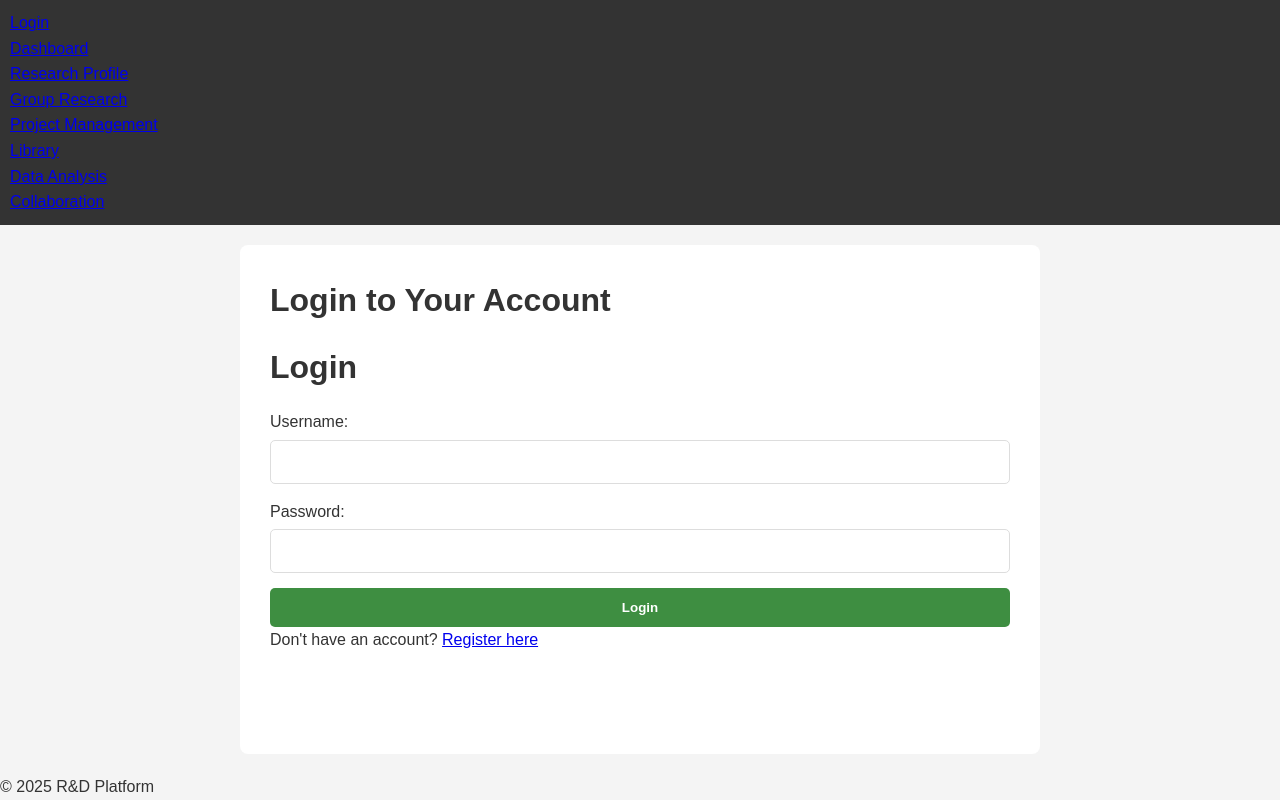
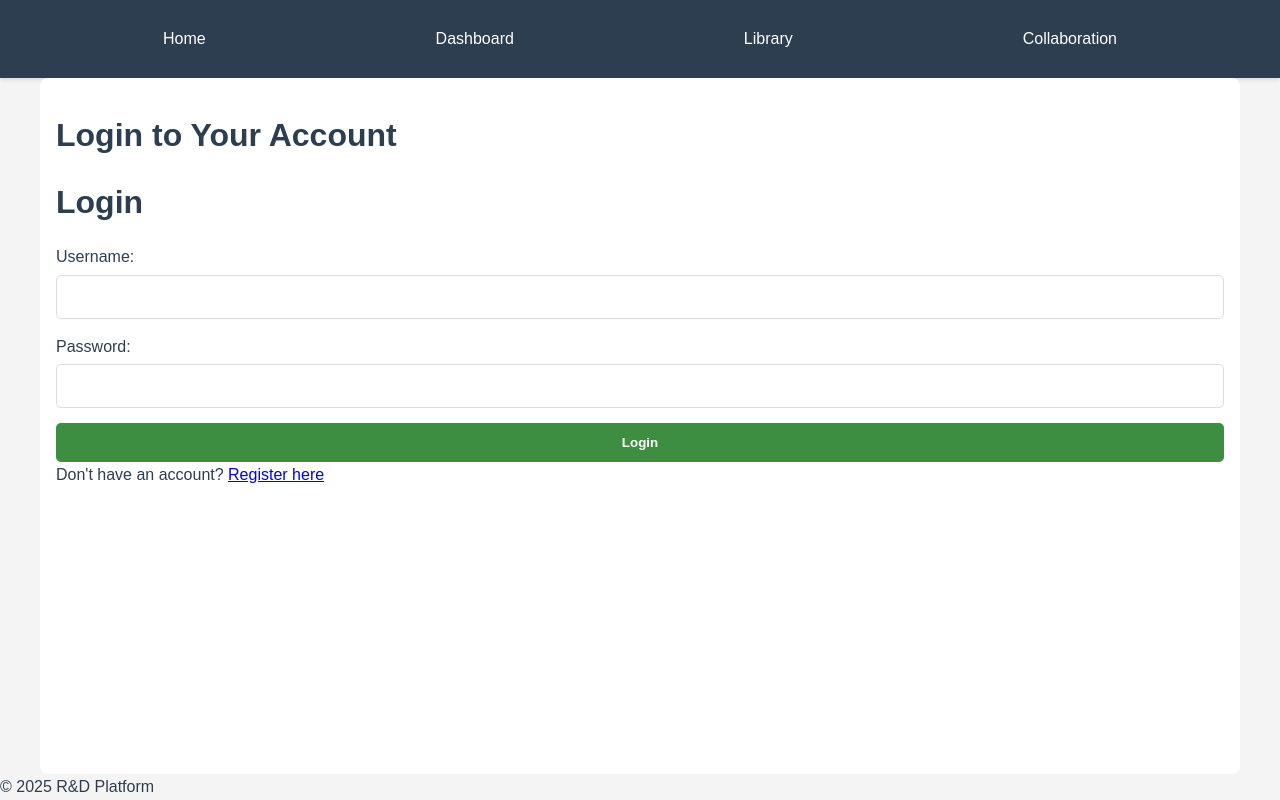
Before and after one commit to rah1809/webdiv-project-, a Flask app: page /login in a window 1280 px wide. Run offline with Flask 3, Linux system fonts and the light colour scheme.

Commit message:
Update base template and styling

```diff
--- a/static/css/styles.css
+++ b/static/css/styles.css
@@ -1,15 +1,10 @@
 /* Global Variables for consistent colors */
 :root {
-    --primary-color: #2196F3;
-    --secondary-color: #4CAF50;
-    --accent-color: #FF9800;
-    --danger-color: #f44336;
-    --text-color: #333333;
-    --light-text: #ffffff;
-    --background-color: #f5f5f5;
-    --card-background: #ffffff;
-    --border-color: #e0e0e0;
-    --hover-color: #1976D2;
+    --bg-primary: #f5f7fa;
+    --nav-bg: #2c3e50;
+    --nav-hover: #34495e;
+    --text-primary: #2c3e50;
+    --text-light: #ffffff;
 }
 
 /* Base Styles */
@@ -21,10 +16,11 @@
 
 html, body {
     height: 100%;
-    font-family: 'Inter', 'Arial', sans-serif;
-    background-color: var(--background-color);
-    color: var(--text-color);
+    font-family: 'Inter', sans-serif;
+    background-color: var(--bg-primary);
+    color: var(--text-primary);
     line-height: 1.6;
+    margin: 0;
 }
 
 body {
@@ -42,8 +38,9 @@
 }
 
 .nav-menu {
-    background-color: var(--primary-color);
+    background-color: var(--nav-bg);
     padding: 1rem 0;
+    box-shadow: 0 2px 4px rgba(0,0,0,0.1);
 }
 
 .nav-menu a {
@@ -276,3 +273,29 @@
     font-weight: 600;
     margin-bottom: 1rem;
 }
+
+.menu {
+    display: flex;
+    gap: 1rem;
+    list-style: none;
+    margin: 0;
+    padding: 0;
+}
+
+.nav-link {
+    color: var(--text-light);
+    text-decoration: none;
+    padding: 0.5rem 1rem;
+    border-radius: 4px;
+    transition: background-color 0.3s ease;
+}
+
+.nav-link:hover {
+    background-color: var(--nav-hover);
+}
+
+.main-content {
+    padding: 2rem 1rem;
+    max-width: 1200px;
+    margin: 0 auto;
+}
--- a/templates/base.html
+++ b/templates/base.html
@@ -3,28 +3,26 @@
 <head>
   <meta charset="UTF-8">
   <meta name="viewport" content="width=device-width, initial-scale=1.0">
-  <title>{% block title %}My R&D Project{% endblock %}</title>
+  <title>{% block title %}Research Platform{% endblock %}</title>
+  <!-- Add Google Font -->
+  <link href="https://fonts.googleapis.com/css2?family=Inter:wght@400;500;600&display=swap" rel="stylesheet">
   <link rel="stylesheet" href="{{ url_for('static', filename='css/styles.css') }}">
   {% block styles %}
   {% endblock %}
 </head>
 <body>
-  <!-- Navigation -->
-  <nav>
-    <ul>
-      <li><a href="{{ url_for('login') }}">Login</a></li>
-      <li><a href="{{ url_for('dashboard') }}">Dashboard</a></li>
-      <li><a href="{{ url_for('research_profile') }}">Research Profile</a></li>
-      <li><a href="{{ url_for('group_research') }}">Group Research</a></li>
-      <li><a href="{{ url_for('project_management') }}">Project Management</a></li>
-      <li><a href="{{ url_for('library') }}">Library</a></li>
-      <li><a href="{{ url_for('data_analysis') }}">Data Analysis</a></li>
-      <li><a href="{{ url_for('collaboration') }}">Collaboration</a></li>
-    </ul>
+  <nav class="nav-menu">
+    <div class="container">
+      <ul class="menu">
+        <li><a href="{{ url_for('home') }}" class="nav-link">Home</a></li>
+        <li><a href="{{ url_for('dashboard') }}" class="nav-link">Dashboard</a></li>
+        <li><a href="{{ url_for('library') }}" class="nav-link">Library</a></li>
+        <li><a href="{{ url_for('collaboration') }}" class="nav-link">Collaboration</a></li>
+      </ul>
+    </div>
   </nav>
 
-  <!-- Main Content -->
-  <main>
+  <main class="main-content">
     {% block content %}{% endblock %}
   </main>
 
```
